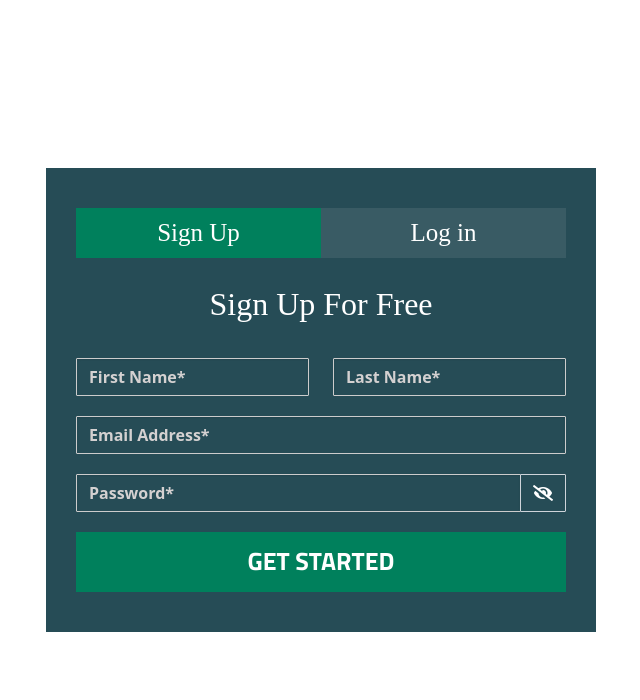
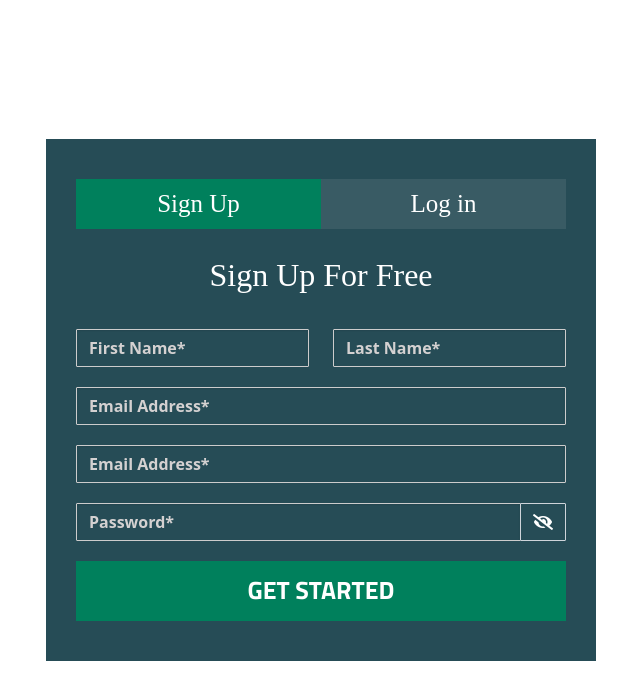
Before and after one commit to KingObioma/PHP-OOP-Auth-System, a PHP site: page / in a window 1280 px wide. Shown: the top 700 px of the page, without its empty margins (319-959 px from the left). Run offline with PHP 8.4, Linux system fonts and the light colour scheme; some web fonts are replaced.

Commit message:
Increase Auth Security

```diff
--- a/Backend/registerHandler.php
+++ b/Backend/registerHandler.php
@@ -28,7 +28,6 @@ if(isset($_POST['submit'])){
         $_SESSION['firstName'] = $firstName;
         $_SESSION['lastName'] = $lastName;
         $_SESSION['email'] = $email;
-        $_SESSION['email'] = $email;
         $_SESSION['password'] = $password;
         header('location: ../index.php');
     }
--- a/index.php
+++ b/index.php
@@ -54,6 +54,13 @@
 
                 </div>
                 <div class="main-divs">
+                    <input type="email" name="email" class="form-control myInput" id="myInput"
+                        placeholder="Email Address*"
+                        value="<?php if(isset($_SESSION['email'])){echo $_SESSION['email'];}?>" required>
+                    <?php if(isset($_SESSION) && isset($_SESSION['errors'])){$errors = $_SESSION['errors'];if(isset($errors['email'])){echo '<span style="color:  rgb(0, 128, 92)">' . $errors['email'] .'</span> <br>';}}?>
+
+                </div>
+                <div class="main-divs">
                     <div class="input-group" id="show_hide_password">
                         <input type="password" name="password" class="form-control myInput" aria-label="Password"
                             id="passwordInput" placeholder="Password*"
```
